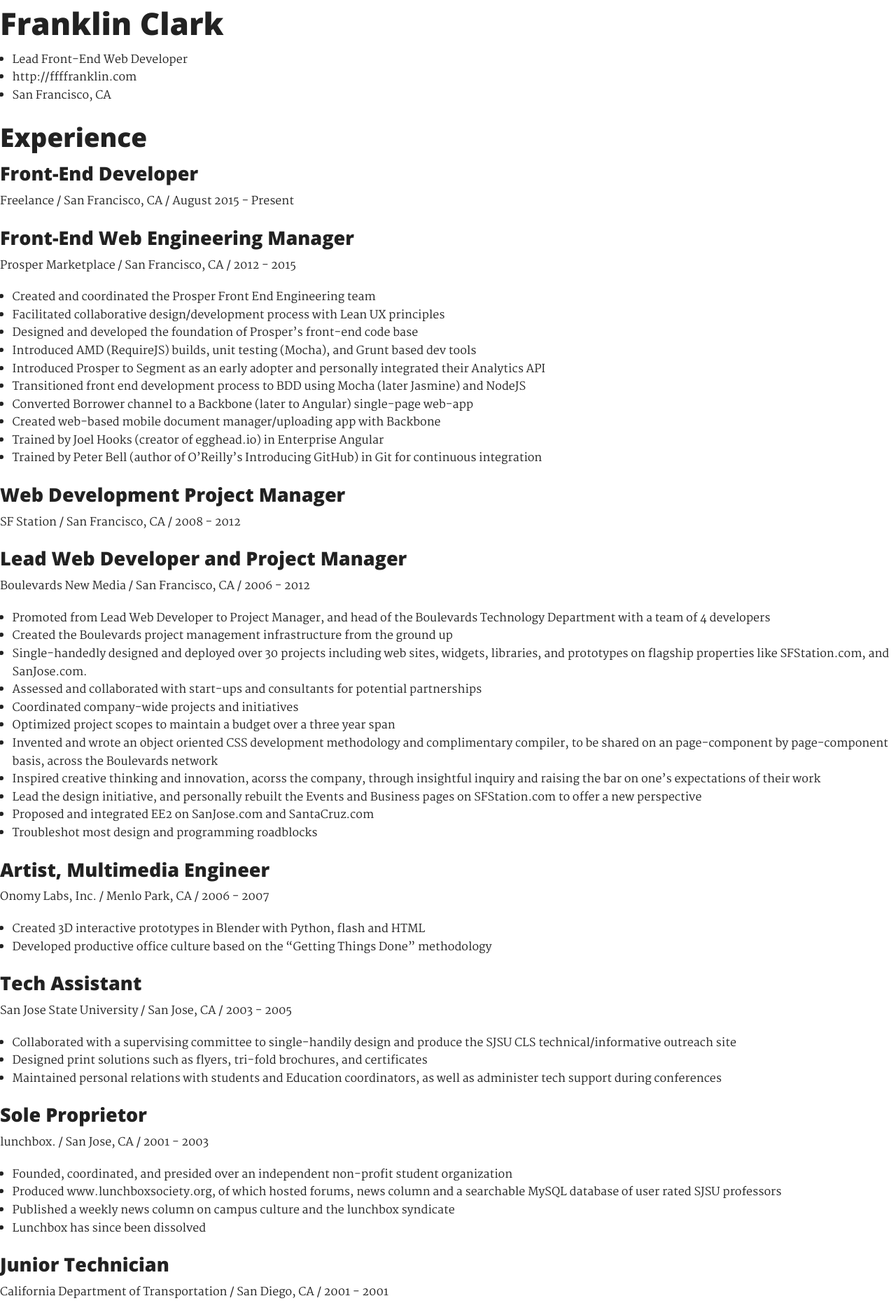
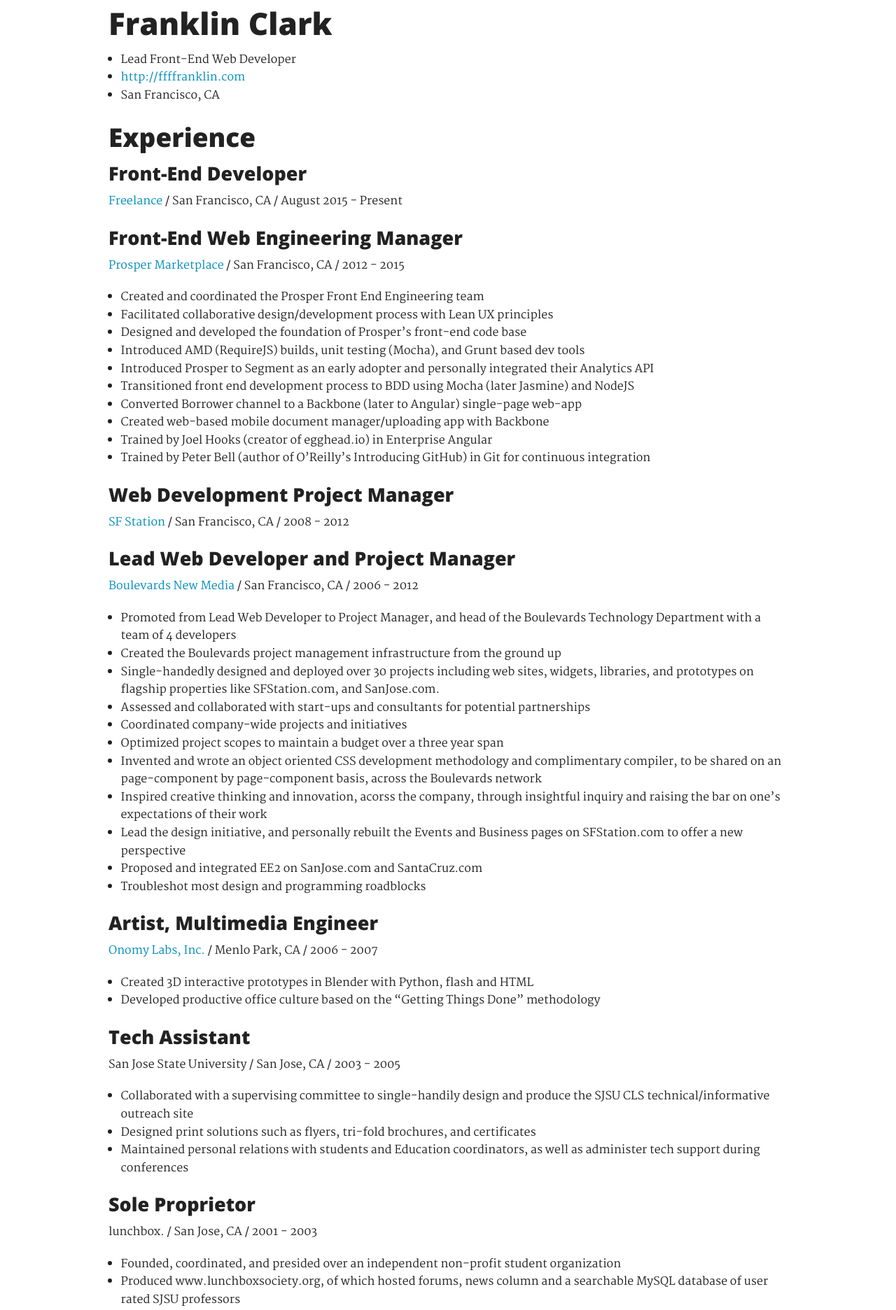
Before and after one commit to ffffranklin/ffffranklin.github.io, a Jekyll site: the page built from info/resume.md, in a window 1280 px wide. Shown: the top 1872 px of the page at 70% size. Built offline with Jekyll 4.4.1, drawn with Linux system fonts in a browser that asks for light colours; some web fonts are replaced; comment, search, counter and statistics services are not loaded; some of the changed lines change nothing that is shown.

Commit message:
Adding employer links to resume

```diff
--- a/_layouts/resume.html
+++ b/_layouts/resume.html
@@ -18,7 +18,11 @@
 
   <div class="resume-wrapper">
 
-    {{ content }}
+    <div class="resume-content">
+
+      {{ content }}
+
+    </div>
 
     {% include analytics.html %}
 
--- a/_sass/pages/_resume.scss
+++ b/_sass/pages/_resume.scss
@@ -1,5 +1,15 @@
+@import '../bower_components/foundation/_scss/foundation/components/grid';
+
 .resume-doc {
   background: {
     color: #fff;
   }
 }
+
+.resume-wrapper {
+  @include grid-row();
+}
+
+.resume-content {
+  @include grid-column(12);
+}
--- a/info/resume.md
+++ b/info/resume.md
@@ -5,16 +5,17 @@
 ---
 # Franklin Clark
  - Lead Front-End Web Developer
- - http://ffffranklin.com
+ - [http://ffffranklin.com](http://ffffranklin.com){: .no-link-for-print}
  - San Francisco, CA
 
 ## Experience
 
 ### Front-End Developer
-Freelance / San Francisco, CA / August 2015 - Present
+[Freelance](http://ffffranklin.com) / San Francisco, CA / August 2015 - Present
 
 ### Front-End Web Engineering Manager
-Prosper Marketplace / San Francisco, CA / 2012 - 2015
+[Prosper Marketplace](https://prosper.com) / San Francisco, CA / 2012 - 2015
+
  - Created and coordinated the Prosper Front End Engineering team
  - Facilitated collaborative design/development process with Lean UX principles
  - Designed and developed the foundation of Prosper's front-end code base
@@ -27,10 +28,11 @@
  - Trained by Peter Bell (author of O'Reilly's Introducing GitHub) in Git for continuous integration
 
 ### Web Development Project Manager
-SF Station / San Francisco, CA / 2008 - 2012
+[SF Station](https://sfstation.com) / San Francisco, CA / 2008 - 2012
 
 ### Lead Web Developer and Project Manager
-Boulevards New Media / San Francisco, CA / 2006 - 2012
+[Boulevards New Media](http://boulevards.com) / San Francisco, CA / 2006 - 2012
+
  - Promoted from Lead Web Developer to Project Manager, and head of the Boulevards Technology Department with a team of 4 developers
  - Created the Boulevards project management infrastructure from the ground up
  - Single-handedly designed and deployed over 30 projects including web sites, widgets, libraries, and prototypes on flagship properties like SFStation.com, and SanJose.com.
@@ -44,18 +46,21 @@
  - Troubleshot most design and programming roadblocks
 
 ### Artist, Multimedia Engineer
-Onomy Labs, Inc. / Menlo Park, CA / 2006 - 2007
+[Onomy Labs, Inc.](http://www.onomy.com) / Menlo Park, CA / 2006 - 2007
+
  - Created 3D interactive prototypes in Blender with Python, flash and HTML
  - Developed productive office culture based on the “Getting Things Done” methodology
 
 ### Tech Assistant
 San Jose State University / San Jose, CA / 2003 - 2005
+
  - Collaborated with a supervising committee to single-handily design and produce the SJSU CLS  technical/informative outreach site
  - Designed print solutions such as flyers, tri-fold brochures, and certificates
  - Maintained personal relations with students and Education coordinators, as well as administer tech support during conferences
 
 ### Sole Proprietor
 lunchbox. / San Jose, CA / 2001 - 2003
+
  - Founded, coordinated, and presided over an independent non-profit student organization
  - Produced www.lunchboxsociety.org, of which hosted forums, news column and a searchable MySQL database of user rated SJSU professors
  - Published a weekly news column on campus culture and the lunchbox syndicate
@@ -63,6 +68,7 @@
 
 ### Junior Technician
 California Department of Transportation / San Diego, CA / 2001 - 2001
+
  - Troubleshot TCPIP workgroup/domain networking complications and computer glitches
  - Repaired and replaced faulty, internal and external, hardware components
  - Troubleshot multiple operating systems such as DOS, WinNT, 95, 98, 2000 and ME
@@ -74,32 +80,40 @@
 
 ## Skills
 Code
+
  - JavaScript, HTML5, SASS, CSS3, XSLT/XML
  - Ruby, PHP5, Python, Shell Script
  - SQL
 
 Libraries/Frameworks
+
  - Backbone, NodeJS, Angular, Mocha, Jasmine, Grunt
  - Rails, Zend, CakePHP
  - Django
 
 CMS
+
  - Expression Engine, Jekyll, WordPress, Drupal
 
 Analytics
+
  - Segment, Google Analytics, KissMetrics, Omniture
 
 Software
+
  - Sketch, Photoshop, Illustrator, Fireworks
  - Github, Atlassin, Trac, Pivotal Tracker
 
 Versioning
+
  - GIT, SVN, Perforce
 
 Environments
+
  - OSX, Linux, Windows
 
 Methodologies
+
  - Agile Development
  - Responsive Design/Development
  - Gamification
```
